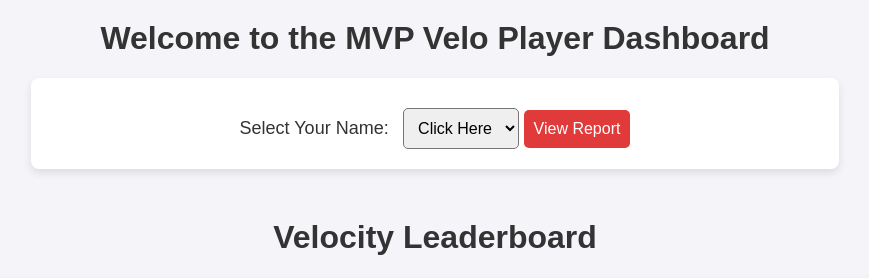
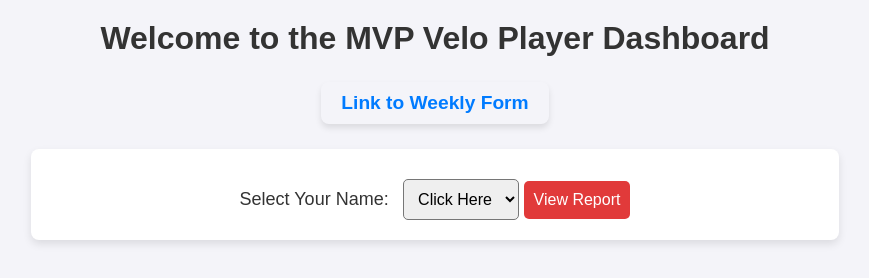
Before and after one commit to matthewbressler/player-velo-dashboard, a Flask app: template templates/index.html in a window 1280 px wide. Shown: the top 278 px of the page, without its empty margins (205-1074 px from the left). Run offline with Flask 3, Linux system fonts and the light colour scheme; the template is opened without the code that fills it, so the values that code supplies are empty.

Commit message:
Added link to form, fixed personal note bug and added expander icon

```diff
--- a/static/css/index.css
+++ b/static/css/index.css
@@ -47,6 +47,35 @@ form button:hover {
     background-color: #d44141;
 }
 
+/* Center the div */
+.center-link {
+    text-align: center;
+    margin-top: 25px;
+    margin-bottom: 25px;
+}
+
+/* Style the link to match the rest of the site */
+.center-link a {
+    display: inline-block;
+    padding: 10px 20px;
+    font-family: Arial, sans-serif;
+    font-size: 1.2em;
+    color: #007bff;
+    text-decoration: none; /* Remove underline */
+    border-radius: 8px;
+    font-weight: bold; /* Make text bold if needed */
+    box-shadow: 0 4px 6px rgba(0, 0, 0, 0.1);
+    transition: background-color 0.3s ease, transform 0.2s ease;
+}
+
+/* Hover effect for the link */
+.center-link a:hover {
+    color: #0056b3;
+    text-decoration: underline; /* Optional underline on hover */
+}
+
+
+
 /* Error message */
 #error-message {
     color: red;
--- a/templates/index.html
+++ b/templates/index.html
@@ -11,6 +11,13 @@
 </head>
 <body>
     <h1>Welcome to the MVP Velo Player Dashboard</h1>
+
+    <div class="center-link">
+        <a href="https://docs.google.com/forms/d/e/1FAIpQLSdumHqJ5qjdD6N-QgMBiLzdm-IHFnC3ZQOYXcdOrnaZJF3k3Q/viewform" target="_blank" rel="noopener noreferrer">
+            Link to Weekly Form
+        </a>
+    </div>
+
     <!-- Form to submit the selected player -->
     <form action="/report" method="get" onsubmit="return validateForm();">
         <label for="player">Select Your Name:</label>
--- a/templates/report.html
+++ b/templates/report.html
@@ -61,6 +61,7 @@
             <div class="accordion-item">
                 <input type="checkbox" id="session-{{ loop.index }}" class="accordion-toggle-checkbox">
                 <label for="session-{{ loop.index }}" class="accordion-header">
+                    <span class="accordion-icon">&#x25BC</span>
                     <span>Session Date: {{ session.date }}</span>
                 </label>
                 <div class="accordion-content">
```
Also changed, not shown: static/css/report.css (+21 -3 lines).
